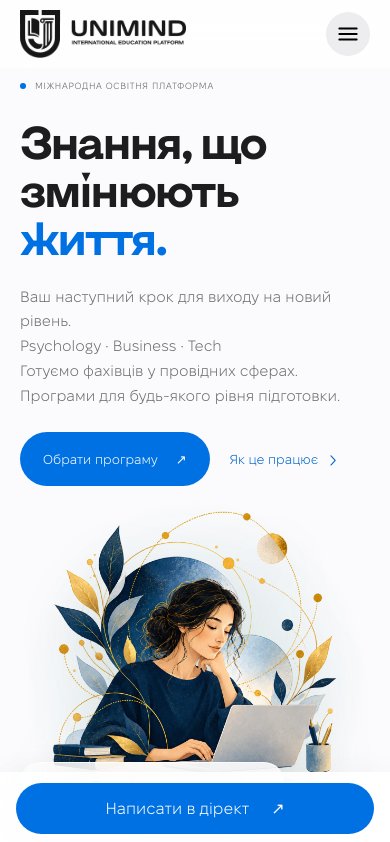
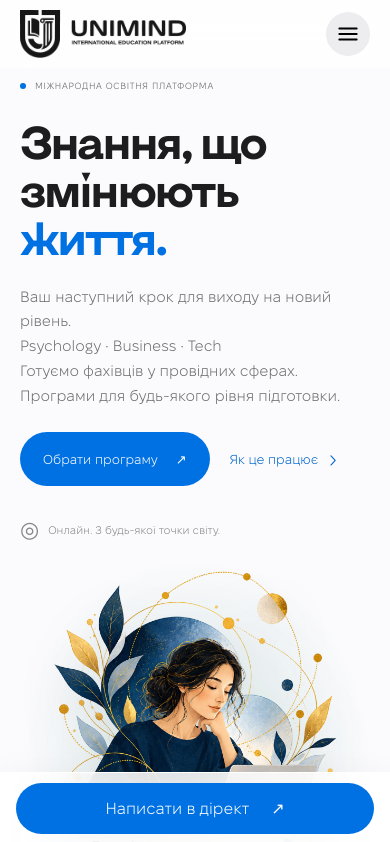
Before and after one commit to VolandKozlov/unimindua, a Vue app: page / in a window 390 px wide. Shown: the top 842 px of the page. Built offline with nearby package versions, Linux system fonts and the light colour scheme.

Commit message:
Revert "feat: remove hero note section for cleaner hero layout"
This reverts commit bcd65716aa1e690a619f01fff3ccaa1299303b20.

```diff
--- a/src/apple-design.scss
+++ b/src/apple-design.scss
@@ -184,6 +184,17 @@ a {
 }
 .hero-link:hover span {
   transform: translateX(4px);
+}
+.hero-note {
+  display: flex;
+  align-items: center;
+  gap: 9px;
+  margin-top: 42px;
+  color: #86868b;
+  font-size: 12px;
+}
+.hero-note__symbol {
+  font-size: 22px;
 }
 .hero-visual {
   position: relative;
@@ -663,6 +674,10 @@ a {
   .hero-link {
     font-size: 13px;
   }
+  .hero-note {
+    margin-top: 27px;
+    font-size: 11px;
+  }
   .hero-visual {
     height: 370px;
     width: 100%;
--- a/src/components/HeroSection.vue
+++ b/src/components/HeroSection.vue
@@ -14,6 +14,9 @@
             >Обрати програму <span aria-hidden="true">↗</span></a
           >
           <a class="hero-link" href="#learning">Як це працює <span aria-hidden="true">›</span></a>
+        </div>
+        <div class="hero-note">
+          <span class="hero-note__symbol">◎</span><span>Онлайн. З будь-якої точки світу.</span>
         </div>
       </div>
       <div class="hero-visual">
```
